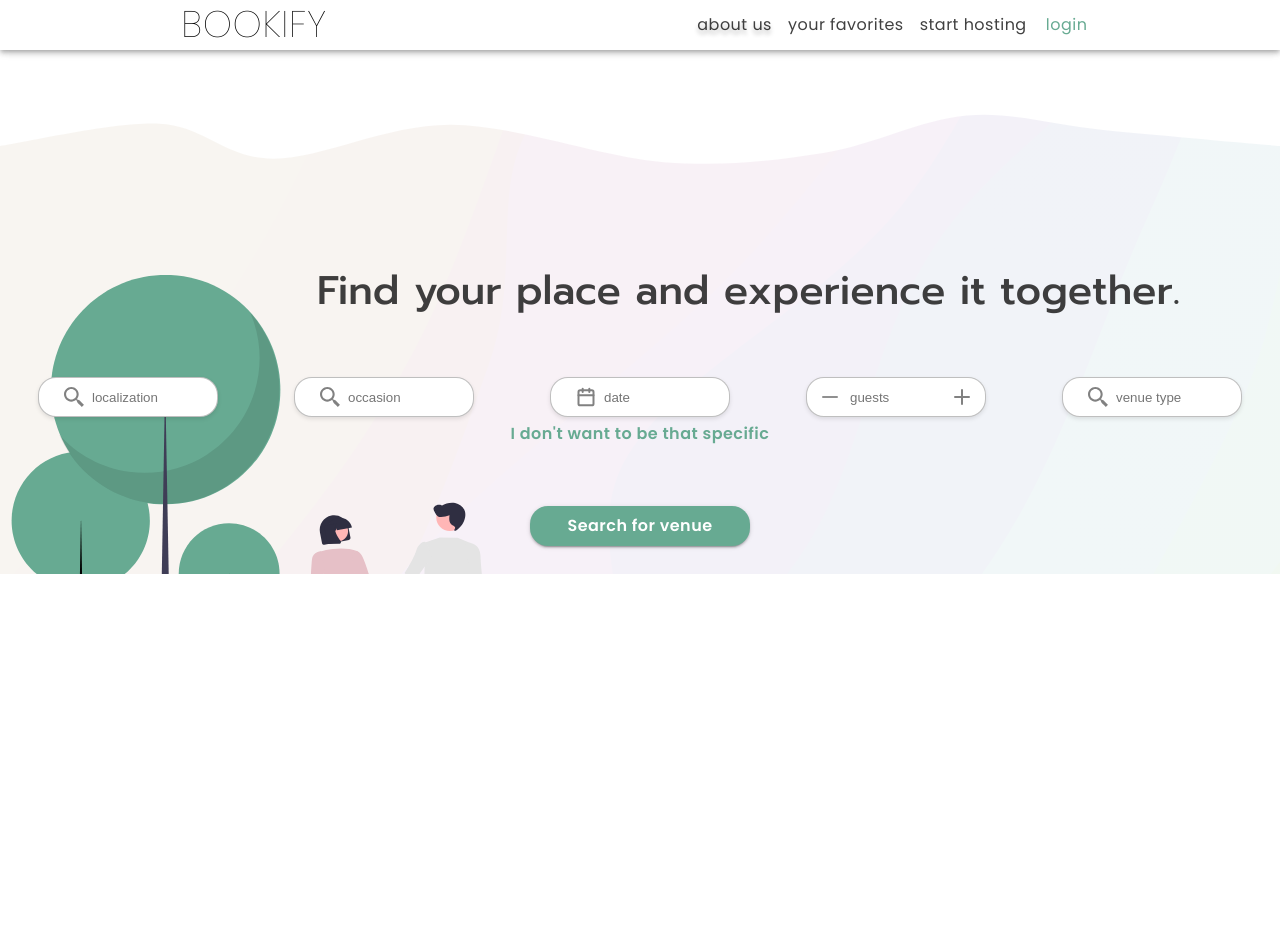
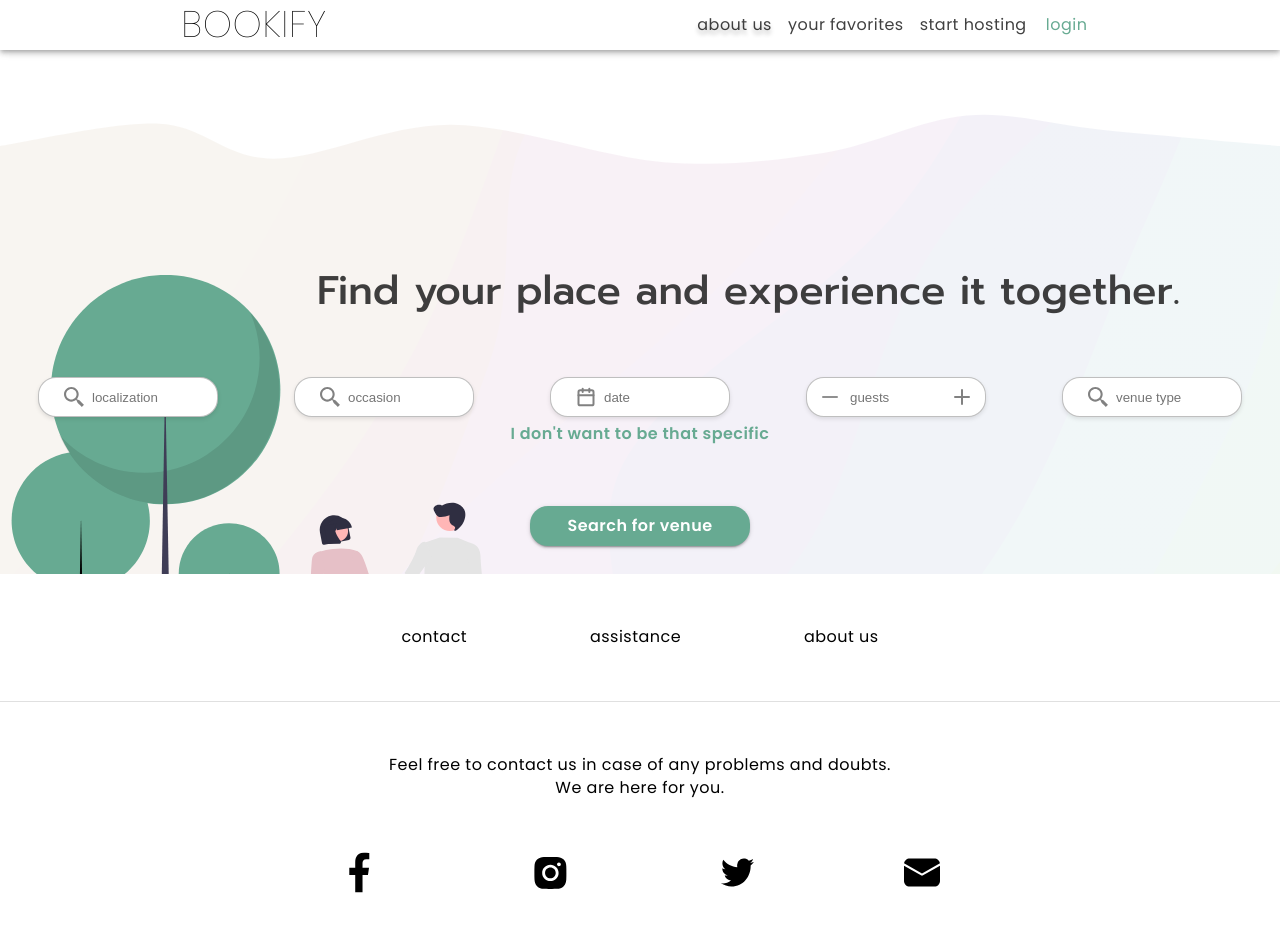
Before and after one commit to pawelberowski/frontend-bookify, a React (Vite) app: page / in a window 1280 px wide. Shown: the top 932 px of the page. Before the commit the page ends 800 px from the top, so only its background shows below. Built offline with nearby package versions, Linux system fonts and the light colour scheme; no server answers.

Commit message:
feat(Footer) added footer

```diff
--- /dev/null
+++ b/src/shared/components/Layout/Footer/ContactLinks/ContactLinks.styled.tsx
@@ -0,0 +1,8 @@
+import { Box, styled } from "@mui/material";
+
+export const ContactLinksStyled = styled(Box)`
+  display: flex;
+  justify-content: space-around;
+  margin: 52px 0 52px 0;
+  min-width: 600px;
+`;
--- /dev/null
+++ b/src/shared/components/Layout/Footer/ContactLinks/index.tsx
@@ -0,0 +1,12 @@
+import { Typography } from "@mui/material";
+import { ContactLinksStyled } from "./ContactLinks.styled.tsx";
+
+export const ContactLinks = () => {
+  return (
+    <ContactLinksStyled>
+      <Typography variant="body2">contact</Typography>
+      <Typography variant="body2">assistance</Typography>
+      <Typography variant="body2">about us</Typography>
+    </ContactLinksStyled>
+  );
+};
--- /dev/null
+++ b/src/shared/components/Layout/Footer/Footer.styled.tsx
@@ -0,0 +1,7 @@
+import { Box, styled } from "@mui/material";
+
+export const FooterStyled = styled(Box)`
+  display: flex;
+  flex-direction: column;
+  align-items: center;
+`;
--- /dev/null
+++ b/src/shared/components/Layout/Footer/IconsContainer/IconsContainer.styled.tsx
@@ -0,0 +1,8 @@
+import { Box, styled } from "@mui/material";
+
+export const IconsContainerStyled = styled(Box)`
+  display: flex;
+  justify-content: space-between;
+  width: 600px;
+  margin: 52px 0 52px 0;
+`;
--- /dev/null
+++ b/src/shared/components/Layout/Footer/IconsContainer/index.tsx
@@ -0,0 +1,16 @@
+import facebookIcon from "../../../../assets/facebook.svg";
+import instagramIcon from "../../../../assets/instagram.svg";
+import twitterIcon from "../../../../assets/tweeter.svg";
+import emailIcon from "../../../../assets/mail.svg";
+import { IconsContainerStyled } from "./IconsContainer.styled.tsx";
+
+export const IconsContainer = () => {
+  return (
+    <IconsContainerStyled>
+      <img src={facebookIcon} alt="facebook logo" />
+      <img src={instagramIcon} alt="instagram logo" />
+      <img src={twitterIcon} alt="twitter logo" />
+      <img src={emailIcon} alt="envelope icon" />
+    </IconsContainerStyled>
+  );
+};
--- /dev/null
+++ b/src/shared/components/Layout/Footer/PhraseContainer/PhraseContainer.styled.tsx
@@ -0,0 +1,9 @@
+import { Box, styled } from "@mui/material";
+
+export const PhraseContainerStyled = styled(Box)`
+  display: flex;
+  flex-direction: column;
+  justify-content: center;
+  align-items: center;
+  margin-top: 52px;
+`;
--- /dev/null
+++ b/src/shared/components/Layout/Footer/PhraseContainer/index.tsx
@@ -0,0 +1,13 @@
+import { Typography } from "@mui/material";
+import { PhraseContainerStyled } from "./PhraseContainer.styled.tsx";
+
+export const PhraseContainer = () => {
+  return (
+    <PhraseContainerStyled>
+      <Typography variant="body2">
+        Feel free to contact us in case of any problems and doubts.
+      </Typography>
+      <Typography variant="body2">We are here for you.</Typography>
+    </PhraseContainerStyled>
+  );
+};
--- /dev/null
+++ b/src/shared/components/Layout/Footer/index.tsx
@@ -0,0 +1,15 @@
+import { Divider } from "@mui/material";
+import { ContactLinks } from "./ContactLinks";
+import { IconsContainer } from "./IconsContainer";
+import { FooterStyled } from "./Footer.styled.tsx";
+import { PhraseContainer } from "./PhraseContainer";
+export const Footer = () => {
+  return (
+    <FooterStyled>
+      <ContactLinks />
+      <Divider flexItem={true} />
+      <PhraseContainer />
+      <IconsContainer />
+    </FooterStyled>
+  );
+};
--- a/src/shared/components/Layout/Layout.styled.tsx
+++ b/src/shared/components/Layout/Layout.styled.tsx
@@ -5,6 +5,7 @@ export const LayoutContainer = styled(Box)`
   width: 100%;
   height: 100%;
   overflow: scroll;
+  flex-direction: column;
 `;
 
 export const FiltersAndContentContainer = styled(Box)`
--- a/src/shared/components/Layout/index.tsx
+++ b/src/shared/components/Layout/index.tsx
@@ -7,6 +7,7 @@ import {
 } from "./Layout.styled.tsx";
 import { FiltersContainer } from "./FiltersContainer";
 import { useExchangeRateFetching } from "../../ExchangeRateContext/useExchangeRateFetching.tsx";
+import { Footer } from "./Footer";
 
 export const Layout: FunctionComponent<PropsWithChildren> = ({ children }) => {
   useExchangeRateFetching();
@@ -18,6 +19,7 @@ export const Layout: FunctionComponent<PropsWithChildren> = ({ children }) => {
         <FiltersContainer />
         <ContentContainer>{children}</ContentContainer>
       </FiltersAndContentContainer>
+      <Footer />
     </LayoutContainer>
   );
 };
```
